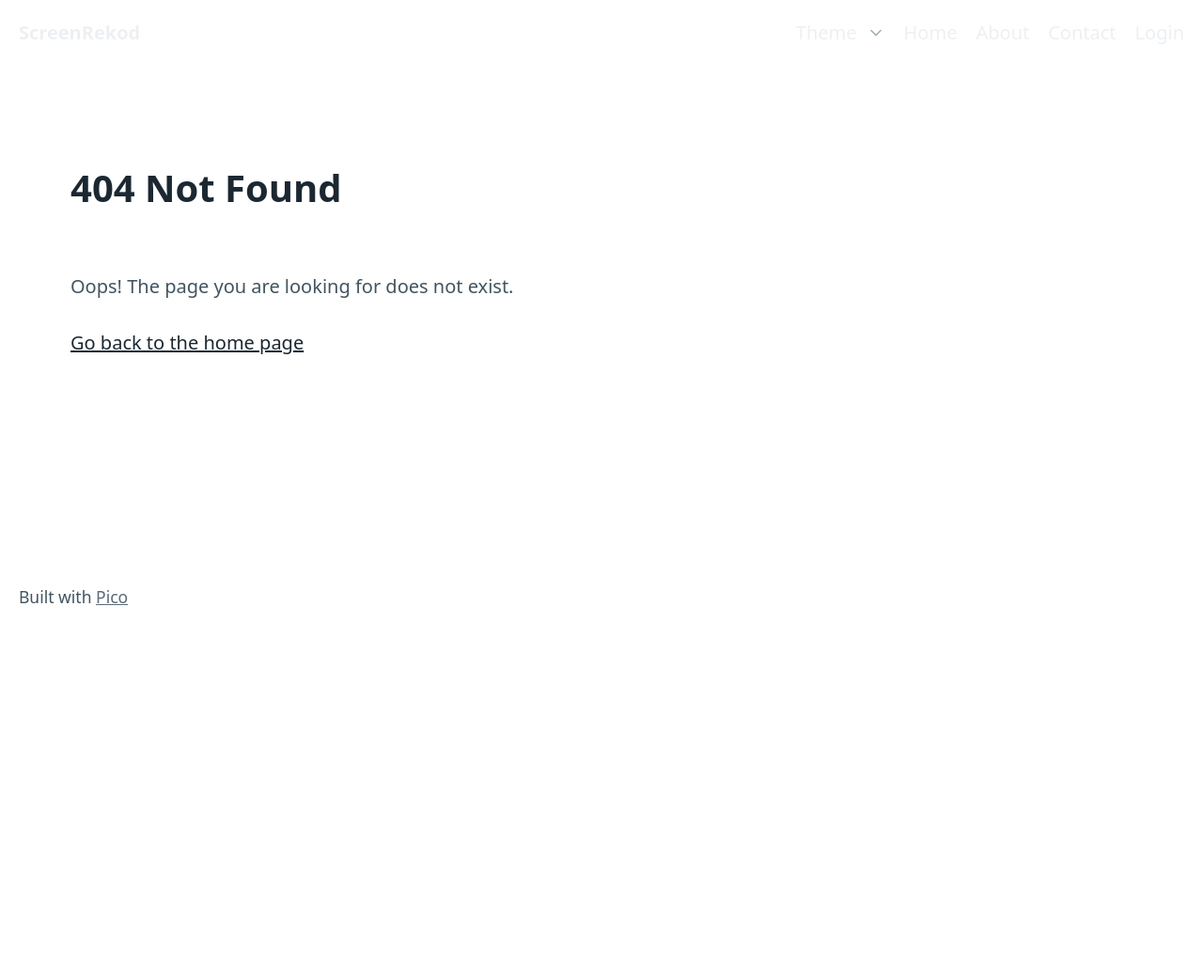
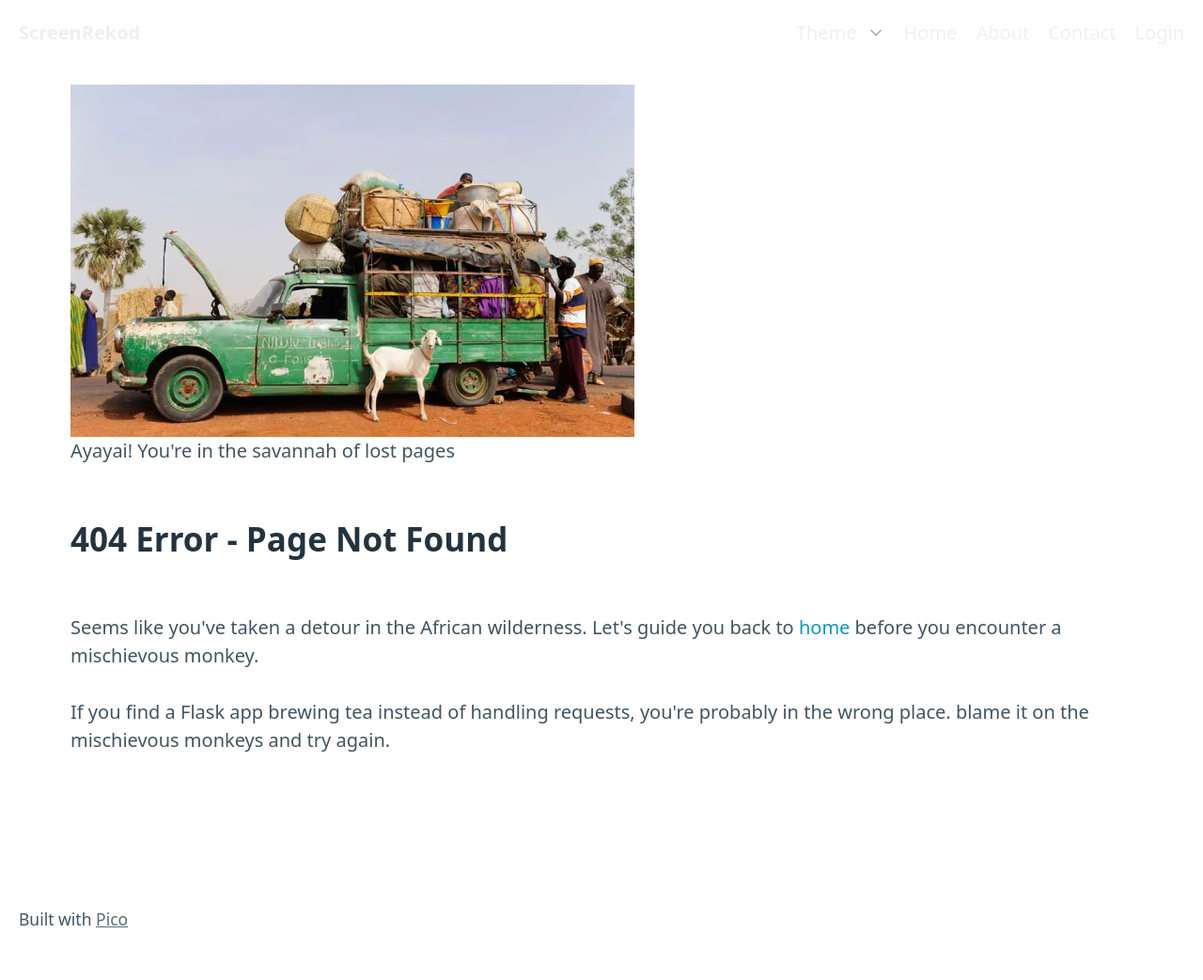
Before and after one commit to kevinkoech357/screen_rekod, a Flask app: template screen_rekod/templates/404.html in a window 1280 px wide. Shown: the top 1043 px of the page at 94% size. Before the commit the page ends 644 px from the top, so only its background shows below. Run offline with Flask 3, Linux system fonts and the light colour scheme; the template is opened without the code that fills it, so the values that code supplies are empty.

Commit message:
add 404 page

```diff
--- a/screen_rekod/templates/404.html
+++ b/screen_rekod/templates/404.html
@@ -1,13 +1,25 @@
 {% extends 'base.html' %}
 
-{% block title %}404 Not Found • ScreenRekod{% endblock %}
-
 {% block content %}
-    <main class="container">
-        <section id="not-found">
-            <h1>404 Not Found</h1>
-            <p>Oops! The page you are looking for does not exist.</p>
-            <p><a href="/" class="contrast">Go back to the home page</a></p>
-        </section>
-    </main>
+    <section class="py-5">
+        <div class="container py-5">
+            <div class="row mb-4 mb-lg-5">
+                <div class="col-md-8 col-xl-6 text-center mx-auto">
+                    <img src="/static/images/404.webp" alt="African 404 Image" class="img-fluid">
+                    <p class="fw-bold text-danger mb-2">Ayayai! You're in the savannah of lost pages</p>
+                    <h2 class="fw-bold">404 Error - Page Not Found</h2>
+                    <p class="text-muted">Seems like you've taken a detour in the African wilderness. Let's guide you back to <a href="{{ url_for('user.index') }}">home</a> before you encounter a mischievous monkey.</p>
+                </div>
+            </div>
+            <div class="row d-flex justify-content-center">
+                <div class="col-md-6 col-xl-4">
+                    <div class="card">
+                        <div class="card-body text-center d-flex flex-column align-items-center">
+                            <p class="text-muted">If you find a Flask app brewing tea instead of handling requests, you're probably in the wrong place. blame it on the mischievous monkeys and try again.</p>
+                        </div>
+                    </div>
+                </div>
+            </div>
+        </div>
+    </section>
 {% endblock %}
```
